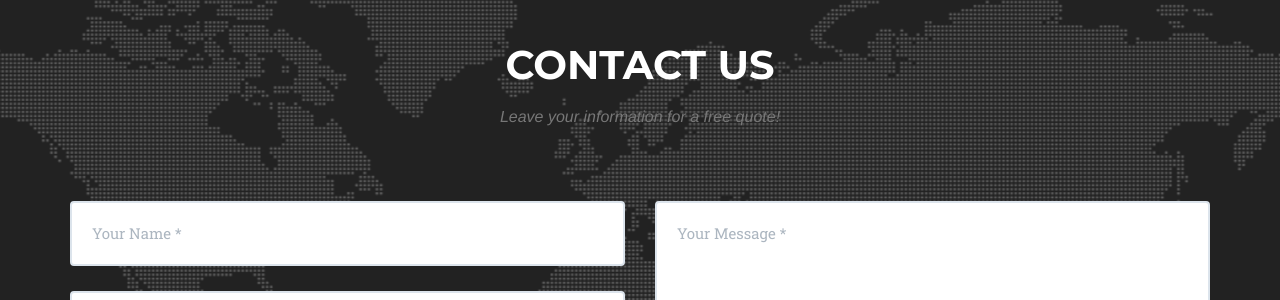
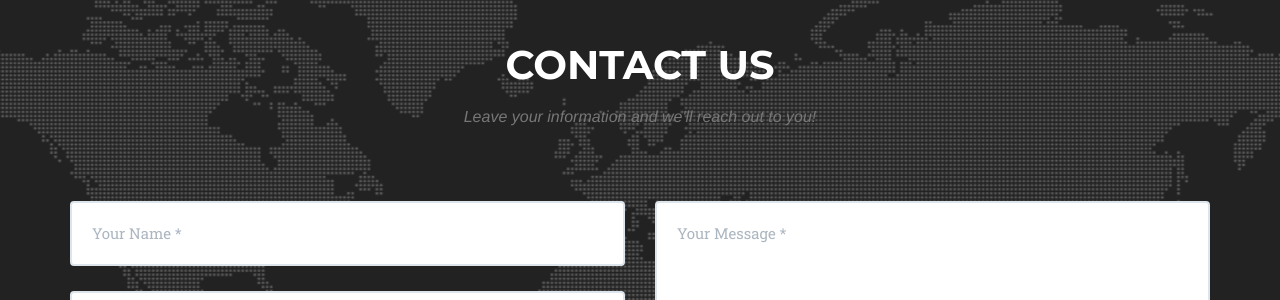
Before and after one commit to eliesercapillar/ST-Consult-And-Inspect-Static-Site, a Jekyll site: the page built from site/index.html, in a window 1280 px wide and 900 px high, scrolled down 5604 px. Shown: the part 152-452 px from the top of the window. Built offline with Jekyll 4.4.1, drawn with Linux system fonts in a browser that asks for light colours; some web fonts are replaced; part of the change alters nothing that is shown.

Commit message:
Finalized Contact Page

```diff
--- a/site/_includes/contact.html
+++ b/site/_includes/contact.html
@@ -1,62 +1,14 @@
-<!--
-<section id="contact">
-        <div class="container">
-            <div class="row">
-                <div class="col-lg-12 text-center">
-                    <h2 class="section-heading">Contact Us</h2>
-                    <h3 class="section-subheading text-muted">Leave your information for a free quote!</h3>
-                </div>
-            </div>
-            <div class="row">
-                <div class="col-lg-12">
-                    <form name="sentMessage" id="contactForm" novalidate>
-                        <div class="row">
-                            <div class="col-md-6">
-                                <div class="control-group form-group">
-                                    <input type="text" class="form-control" placeholder="Your Name *" id="name" required data-validation-required-message="Please enter your name.">
-                                    <p class="help-block text-danger"></p>
-                                </div>
-                                <div class="control-group form-group">
-                                    <input type="email" class="form-control" placeholder="Your Email *" id="email" required data-validation-required-message="Please enter your email address.">
-                                    <p class="help-block text-danger"></p>
-                                </div>
-                                <div class="control-group form-group">
-                                    <input type="tel" class="form-control" placeholder="Your Phone *" id="phone" required data-validation-required-message="Please enter your phone number.">
-                                    <p class="help-block text-danger"></p>
-                                </div>
-                            </div>
-                            <div class="col-md-6">
-                                <div class="control-group form-group">
-                                    <textarea class="form-control" placeholder="Your Message *" id="message" required data-validation-required-message="Please enter a message."></textarea>
-                                    <p class="help-block text-danger"></p>
-                                </div>
-                            </div>
-                            <div class="clearfix"></div>
-                            <div class="col-lg-12 text-center">
-                                <div id="success"></div>
-                                <button type="submit" class="btn btn-xl">Send Message</button>
-                            </div>
-                        </div>
-                    </form>
-                </div>
-            </div>
-        </div>
-    </section>
--->
-
 <section id="contact">
     <div class="container">
         <div class="row">
             <div class="col-lg-12 text-center">
                 <h2 class="section-heading">Contact Us</h2>
-                <h3 class="section-subheading text-muted">Leave your information for a free quote!</h3>
+                <h3 class="section-subheading text-muted">Leave your information and we'll reach out to you!</h3>
             </div>
         </div>
         <div class="row">
             <div class="col-lg-12">
-                <form id="contactForm" method="POST" target="_blank"
-                      action="https://docs.google.com/forms/d/e/1FAIpQLScAIdBzcPpkGF49f9xFK54mS9b3TaE2h_YD40sX5hBGZ2KqLA/formResponse">
-
+                <form id="contactForm">
                     <div class="row">
                         <div class="col-md-6">
                             <div class="control-group form-group">
@@ -76,6 +28,7 @@
                         </div>
                         <div class="clearfix"></div>
                         <div class="col-lg-12 text-center">
+                            <div id="submission-prompt"></div>
                             <button type="submit" class="btn btn-xl">Send Message</button>
                         </div>
                     </div>
--- a/site/_includes/js.html
+++ b/site/_includes/js.html
@@ -10,6 +10,7 @@
     <script src="{{ "/js/cbpAnimatedHeader.js" | prepend: site.baseurl }}"></script>
 
     <!-- Contact Form JavaScript -->
+    <script src="{{ "/js/contact_me_static.js" | prepend: site.baseurl }}"></script>
     <!-- <script src="{{ "/js/jqBootstrapValidation.js" | prepend: site.baseurl }}"></script> -->
     <!-- <script src="{{ "/js/contact_me.js" | prepend: site.baseurl }}"></script> -->
 
--- /dev/null
+++ b/site/js/contact_me_static.js
@@ -0,0 +1,51 @@
+document.addEventListener("DOMContentLoaded", function () {
+    const form = document.getElementById("contactForm");
+    const googleFormsURL = "https://docs.google.com/forms/d/e/1FAIpQLScAIdBzcPpkGF49f9xFK54mS9b3TaE2h_YD40sX5hBGZ2KqLA/formResponse";
+
+    //ISSUE:
+    //    If Google experiences an issue (e.g., their servers are down, the form is deleted, or they change how the API works),
+    //    the site will still show a success message even though the submission failed.
+    //    This can lead to silent data loss.
+
+    //SOL: (This is for when the site is no longer a static site.)
+    //    When there exists a server, form data should be sent to your server, and logged there.
+    //    That way, the server contains all form submissions.
+    //    If desired, we can still forward the form data to Google Forms.
+
+    form.addEventListener("submit", function (event) {
+        event.preventDefault(); // Prevents default form submission behavior
+
+        const formData = new FormData(form);
+
+        fetch(googleFormsURL, {
+            method: "POST",
+            body: formData,
+            mode: "no-cors", // Prevents CORS issues since Google Forms does not return a response
+        })
+        .then(() => {
+            // Show success message
+            const promptDiv = document.getElementById("submission-prompt");
+            if (promptDiv) {
+                promptDiv.style.display = "block";
+                promptDiv.innerHTML = `<div class='alert alert-success'>
+                                        <button type='button' class='close' onclick="this.parentElement.style.display='none'">&times;</button>
+                                        <strong>Your message has been sent. </strong>
+                                       </div>`;
+            }
+
+            form.reset(); // Clears the form fields
+        })
+        .catch(() => {
+            // Show error message
+            const promptDiv = document.getElementById("submission-prompt");
+            if (promptDiv) {
+                promptDiv.style.display = "block";
+                promptDiv.innerHTML = `
+                                    <div class='alert alert-danger'>
+                                        <button type='button' class='close' onclick="this.parentElement.style.display='none'">&times;</button>
+                                        <strong>There was an error sending your message. If the error persists, please try calling us instead!</strong>
+                                    </div>`;
+            }
+        });
+    });
+});
```
Also changed, not shown: site/js/contact_me_AJAX.js (renamed from site/js/contact_me.js).
